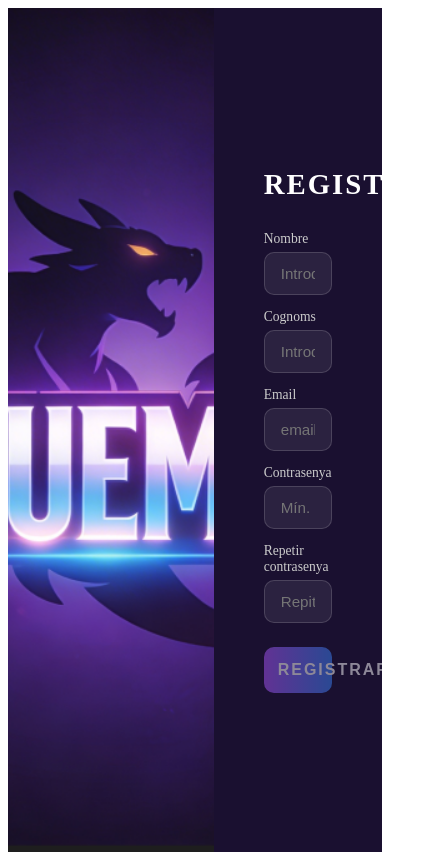
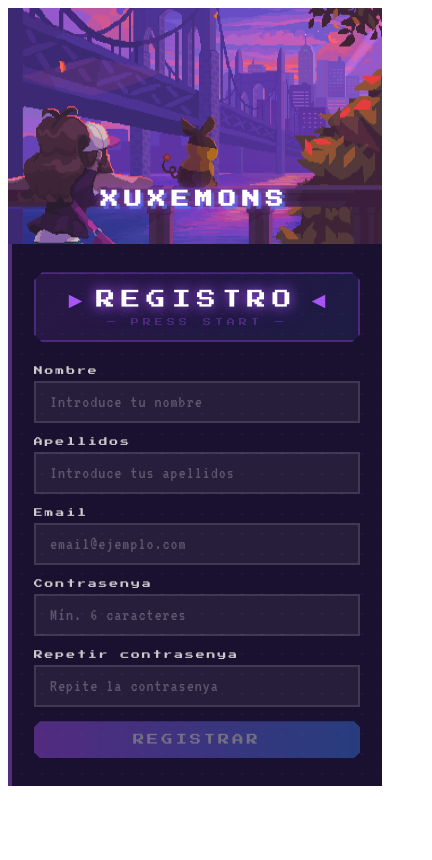
Before and after one commit to Alexiito54/AEI-XUXEMONS, an Angular app in the folder frontend/: page /register in a window 390 px wide. Shown: the whole page, 432 px wide, since content can reach past the window. Built offline with nearby package versions, Linux system fonts and the light colour scheme.

Commit message:
Cambios estilos register

```diff
--- a/frontend/src/app/register/register.css
+++ b/frontend/src/app/register/register.css
@@ -1,107 +1,312 @@
+@import url('https://fonts.googleapis.com/css2?family=Press+Start+2P&family=VT323:wght@400&display=swap');
+
 * {
   margin: 0;
   padding: 0;
   box-sizing: border-box;
 }
 
-/* Pàgina dividida en dues meitats */
+html, body {
+  height: 100%;
+  width: 100%;
+  overflow: hidden;
+  position: fixed;   /* ← bloquea el scroll del navegador sin excepciones */
+  top: 0; left: 0;
+}
+
+/* ─── PÁGINA ─── */
 .register-page {
+  position: fixed;   /* ← ocupa exactamente el viewport, sin poder crecer */
+  inset: 0;
+  overflow: hidden;
+  font-family: 'Press Start 2P', monospace;
+}
+
+.register-content {
   display: flex;
   flex-direction: row;
-  min-height: 100vh;
+  height: 100%;
   width: 100%;
-}
-
-/* Meitat esquerra — imatge */
-.logo-section {
-  width: 55%;
-  min-height: 100vh;
   overflow: hidden;
 }
 
-.logo-img {
-  width: 100%;
+/* ─── IZQUIERDA — imagen ─── */
+.logo-section {
+  width: 55%;
   height: 100%;
-  object-fit: cover;
-  display: block;
+  overflow: hidden;
+  position: relative;
+  flex-shrink: 0;
+  background-image: url('imgRegister/gif background Negro.gif');
+  background-size: cover;
+  background-position: center;
+  background-repeat: no-repeat;
 }
 
-/* Meitat dreta — formulari */
+.logo-overlay {
+  position: absolute;
+  inset: 0;
+  pointer-events: none;
+  background: linear-gradient(to right, transparent 70%, #1a1030 100%);
+}
+
+.logo-text {
+  position: absolute;
+  bottom: 36px;
+  left: 0; right: 0;
+  text-align: center;
+  z-index: 2;
+  font-size: 1.8em;
+  color: #fff;
+  letter-spacing: 6px;
+  text-transform: uppercase;
+  text-shadow:
+    0 0 10px #a855f7,
+    0 0 25px rgba(168,85,247,0.6),
+    3px 3px 0 rgba(59,130,246,0.7);
+  animation: neon-flicker 5s infinite;
+}
+
+.pixel-decoration {
+  position: absolute;
+  width: 40px; height: 40px;
+  border-color: rgba(168,85,247,0.7);
+  border-style: solid;
+}
+.pixel-decoration.top-left     { top:16px;    left:16px;   border-width: 4px 0 0 4px; }
+.pixel-decoration.top-right    { top:16px;    right:16px;  border-width: 4px 4px 0 0; }
+.pixel-decoration.bottom-left  { bottom:16px; left:16px;   border-width: 0 0 4px 4px; }
+.pixel-decoration.bottom-right { bottom:16px; right:16px;  border-width: 0 4px 4px 0; }
+
+/* ─── DERECHA — formulario ─── */
 .form-section {
   width: 45%;
-  min-height: 100vh;
-  background: #1a1030;
+  height: 100%;
+  overflow: hidden;   /* ← nunca scroll */
+  flex-shrink: 0;
   display: flex;
   flex-direction: column;
   justify-content: center;
-  padding: 60px 50px;
+  padding: 40px 44px;
+  background-color: #1a1030;
+  background-image: radial-gradient(circle, rgba(168,85,247,0.08) 1px, transparent 1px);
+  background-size: 20px 20px;
+  border-left: 4px solid rgba(168,85,247,0.4);
 }
 
-/* Treu estils antics del register-content */
-.register-content {
-  display: contents; /* deixa que logo-section i form-section siguin fills directes de register-page */
+/* Título estilo GameBoy */
+.game-title-box {
+  flex-shrink: 0;
+  margin-bottom: 24px;
+  padding: 14px 16px;
+  background: linear-gradient(135deg, rgba(168,85,247,0.1), rgba(59,130,246,0.1));
+  border: 2px solid rgba(168,85,247,0.3);
+  clip-path: polygon(
+    8px 0%, calc(100% - 8px) 0%,
+    100% 8px, 100% calc(100% - 8px),
+    calc(100% - 8px) 100%, 8px 100%,
+    0% calc(100% - 8px), 0% 8px
+  );
 }
 
-.form-section h2 {
-  color: white;
-  font-size: 1.8rem;
-  font-weight: bold;
-  text-align: center;
-  letter-spacing: 2px;
-  margin-bottom: 30px;
+.game-title-inner {
+  display: flex;
+  align-items: center;
+  justify-content: center;
+  gap: 14px;
 }
 
+.game-title-box h2 {
+  color: white;
+  font-size: 1.2rem;
+  font-weight: normal;
+  letter-spacing: 6px;
+  font-family: 'Press Start 2P', monospace;
+  text-shadow:
+    0 0 12px #a855f7,
+    0 0 24px rgba(168,85,247,0.4);
+  margin: 0;
+}
+
+.title-blink {
+  color: #a855f7;
+  font-size: 1.1rem;
+  animation: blinkArrow 0.8s step-end infinite;
+}
+
+.subtitle {
+  color: rgba(168, 85, 247, 0.7);
+  font-size: 0.5rem;
+  letter-spacing: 4px;
+  margin-top: 8px;
+  text-align: center;
+  animation: pixelBlink 2s infinite alternate;
+}
+
+/* Formulario — NO usa flex dinámico, usa gap fijo */
+form {
+  width: 100%;
+  display: flex;
+  flex-direction: column;
+  gap: 14px;          /* espacio fijo y predecible entre campos */
+  flex-shrink: 0;     /* no se estira ni encoge */
+}
+
+/* ─── CAMPOS ─── */
 .form-group {
   display: flex;
   flex-direction: column;
-  margin-bottom: 14px;
+  gap: 6px;
+  flex-shrink: 0;    /* tamaño fijo, no crece */
 }
 
 .form-group label {
   color: #ccc;
-  font-size: 0.85rem;
-  margin-bottom: 5px;
+  font-size: 0.55rem;
+  letter-spacing: 2px;
+  display: flex;
+  align-items: center;
+  gap: 6px;
 }
 
+.label-icon { color: #a855f7; font-size: 0.5rem; }
+
 .form-group input {
-  padding: 12px 16px;
-  border-radius: 10px;
-  border: 1px solid rgba(255, 255, 255, 0.15);
-  background: rgba(255, 255, 255, 0.08);
+  width: 100%;
+  padding: 10px 14px;
+  border-radius: 0;
+  border: 2px solid rgba(255,255,255,0.12);
+  background: rgba(255,255,255,0.06);
   color: white;
-  font-size: 0.95rem;
+  font-family: 'VT323', monospace;
+  font-size: 1.1rem;
   outline: none;
-  transition: border 0.2s;
+  transition: border-color 0.15s, background 0.15s;
+  letter-spacing: 1px;
+}
+
+.form-group input::placeholder {
+  color: rgba(255,255,255,0.25);
+  font-family: 'VT323', monospace;
 }
 
 .form-group input:focus {
   border-color: #a855f7;
+  background: rgba(168,85,247,0.08);
+  box-shadow: inset 0 0 0 1px rgba(168,85,247,0.2);
 }
 
 .input-error {
   border-color: #f87171 !important;
+  background: rgba(248,113,113,0.07) !important;
+  animation: shake 0.4s ease-in-out;
 }
 
 .error-message {
   color: #f87171;
-  font-size: 0.78rem;
-  margin-top: 4px;
+  font-size: 0.45rem;
+  letter-spacing: 1px;
+  display: flex;
+  align-items: center;
+  gap: 4px;
+}
+
+/* ─── BOTÓN ─── */
+.btn-wrapper {
+  position: relative;
+  margin-top: 6px;
+  flex-shrink: 0;
 }
 
 .btn-register {
   width: 100%;
-  padding: 14px;
+  padding: 13px 20px;
   border: none;
-  border-radius: 10px;
+  border-radius: 0;
   background: linear-gradient(90deg, #a855f7, #3b82f6);
   color: white;
-  font-size: 1rem;
-  font-weight: bold;
-  letter-spacing: 2px;
+  font-size: 0.7rem;
+  font-family: 'Press Start 2P', monospace;
+  letter-spacing: 3px;
   cursor: pointer;
-  margin-top: 10px;
-  transition: opacity 0.2s;
+  position: relative;
+  z-index: 1;
+  transition: transform 0.08s, box-shadow 0.08s;
+  clip-path: polygon(
+    6px 0%, calc(100% - 6px) 0%,
+    100% 6px, 100% calc(100% - 6px),
+    calc(100% - 6px) 100%, 6px 100%,
+    0% calc(100% - 6px), 0% 6px
+  );
 }
 
-.btn-register:hover { opacity: 0.85; }
-.btn-register:disabled { opacity: 0.5; cursor: not-allowed; }
+.btn-register:hover:not(:disabled) {
+  transform: translateY(-2px);
+  box-shadow: 0 6px 20px rgba(168,85,247,0.5);
+}
+.btn-register:active:not(:disabled) { transform: translateY(2px); }
+.btn-register:disabled { opacity: 0.4; cursor: not-allowed; }
+
+.btn-shadow {
+  position: absolute;
+  bottom: -4px; left: 4px; right: -4px;
+  height: 100%;
+  background: rgba(59,130,246,0.25);
+  z-index: 0;
+  clip-path: polygon(
+    6px 0%, calc(100% - 6px) 0%,
+    100% 6px, 100% calc(100% - 6px),
+    calc(100% - 6px) 100%, 6px 100%,
+    0% calc(100% - 6px), 0% 6px
+  );
+}
+
+.btn-arrow {
+  margin-right: 8px;
+  animation: blinkArrow 0.8s step-end infinite;
+}
+
+/* ─── ANIMACIONES ─── */
+@keyframes neon-flicker {
+  0%, 91%, 96%, 100% { opacity: 1; }
+  92%, 95%           { opacity: 0.6; text-shadow: none; }
+}
+@keyframes pixelBlink {
+  from { opacity: 1; } to { opacity: 0.3; }
+}
+@keyframes blinkArrow {
+  0%, 100% { opacity: 1; } 50% { opacity: 0; }
+}
+@keyframes shake {
+  0%, 100% { transform: translateX(0);   }
+  25%       { transform: translateX(-5px); }
+  75%       { transform: translateX(5px);  }
+}
+
+/* ─── RESPONSIVE ─── */
+@media (max-width: 768px) {
+  html, body {
+    position: static;
+    overflow: auto;
+  }
+
+  .register-page {
+    position: static;
+    height: auto;
+    overflow: visible;
+  }
+
+  .register-content { flex-direction: column; }
+
+  .logo-section { width: 100%; height: 28vh; }
+  .logo-text    { font-size: 1.1em; }
+
+  .form-section {
+    width: 100%;
+    height: auto;
+    overflow: visible;
+    padding: 28px 22px;
+  }
+
+  .form-section > h2 { font-size: 1rem; }
+}
--- a/frontend/src/app/register/register.html
+++ b/frontend/src/app/register/register.html
@@ -1,14 +1,21 @@
 <section class="register-page">
   <div class="register-content">
 
-    <!-- Imagen izquierda -->
-    <div class="logo-section">
-      <img src="images/img_registro.png" alt="XUXEMONS" class="logo-img" loading="eager">
-    </div>
+   <div class="logo-section">
+  <h1 class="logo-text">XUXEMONS</h1>
+</div>
 
     <!-- Formulario de registro -->
     <div class="form-section">
-      <h2>REGISTRO</h2>
+      <!-- Título estilo GameBoy -->
+      <div class="game-title-box">
+        <div class="game-title-inner">
+          <span class="title-blink">▶</span>
+          <h2>REGISTRO</h2>
+          <span class="title-blink">◀</span>
+        </div>
+        <p class="subtitle">— PRESS START —</p>
+      </div>
 
       <form [formGroup]="registerForm" (ngSubmit)="onSubmit()">
 
@@ -27,12 +34,12 @@
 
         <!-- Campo apellidos -->
         <div class="form-group">
-          <label for="surname">Cognoms</label>
-          <input id="surname" formControlName="surname" placeholder="Introduce tus cognoms"
+          <label for="surname">Apellidos</label>
+          <input id="surname" formControlName="surname" placeholder="Introduce tus apellidos"
                  [class.input-error]="surnameControl.invalid && surnameControl.touched"
                  (blur)="surnameControl.markAsTouched()" />
           <div class="error-message" *ngIf="surnameControl.invalid && surnameControl.touched">
-            <small *ngIf="surnameControl.errors?.['required']">Cognoms requeridos</small>
+            <small *ngIf="surnameControl.errors?.['required']">Apellidos requeridos</small>
             <small *ngIf="surnameControl.errors?.['maxlength']">Máx. 100 caracteres</small>
           </div>
         </div>
```
Also changed, not shown: frontend/src/app/register/imgRegister/gif background Negro.gif (added).
